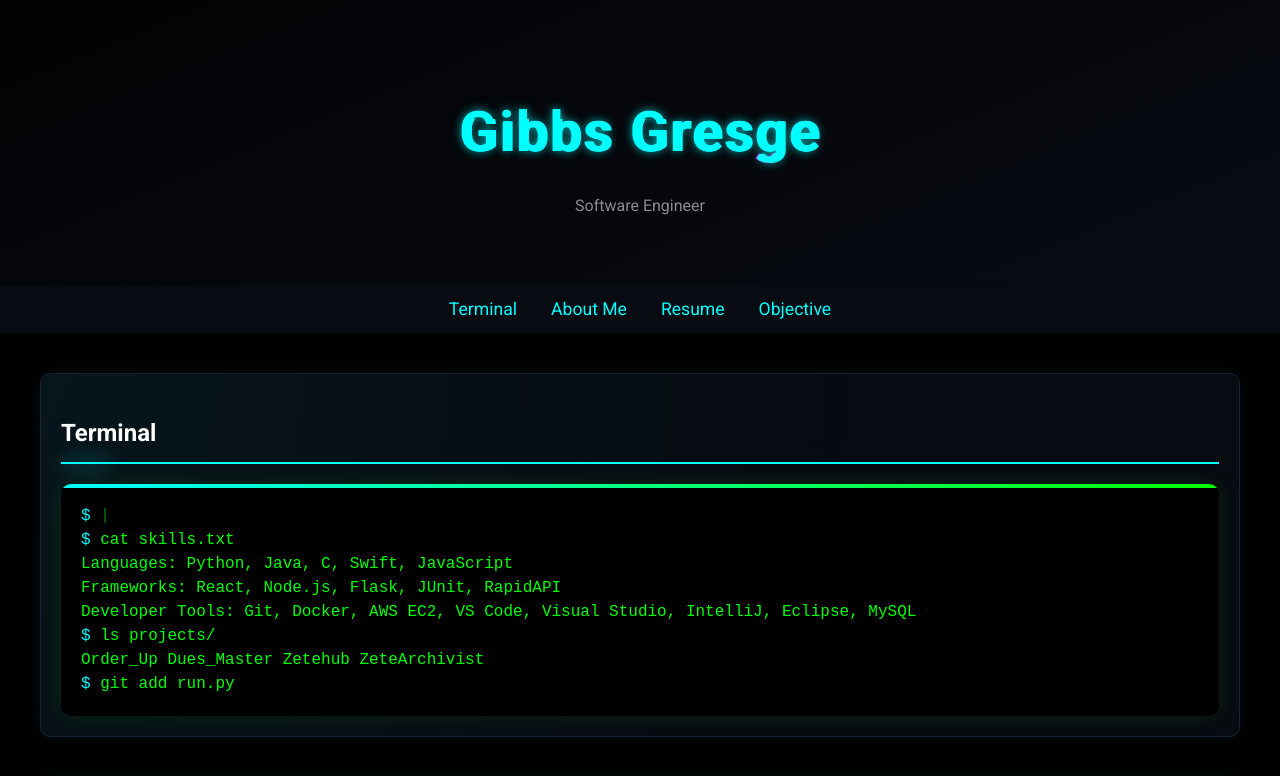
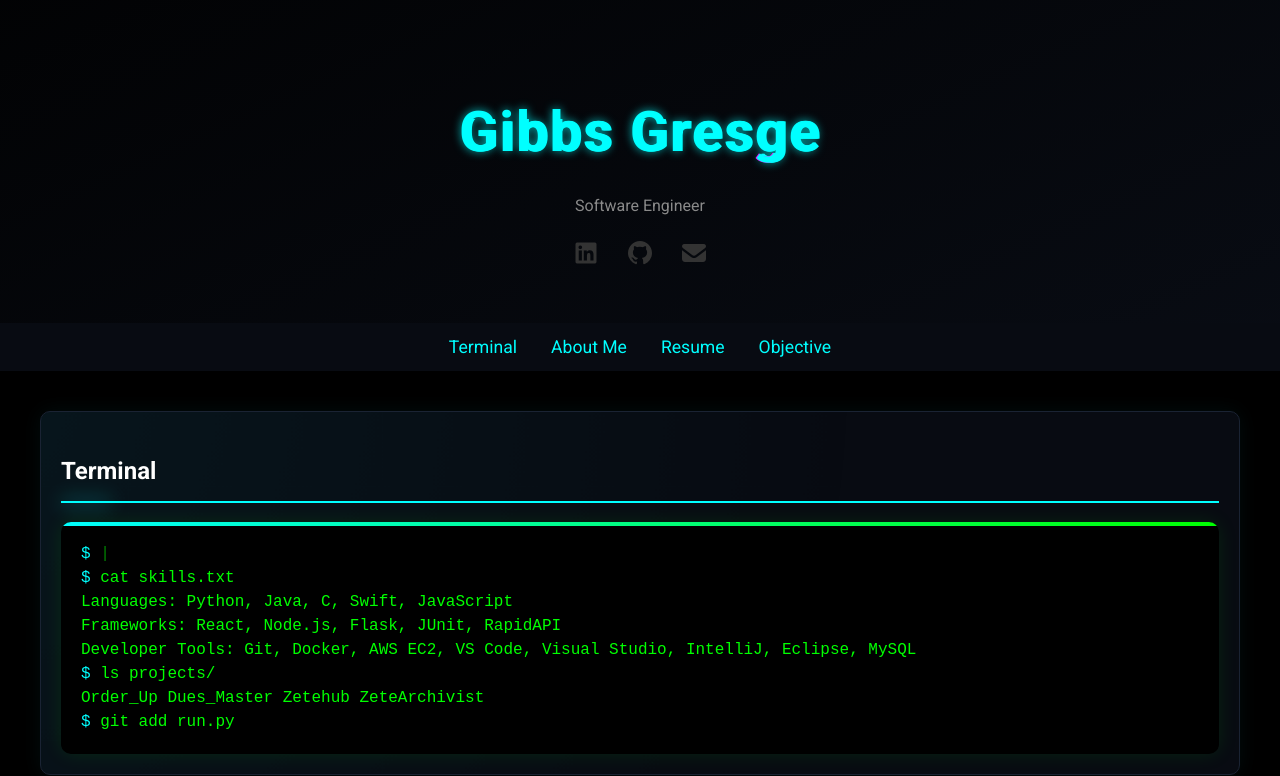
Before and after one commit to gibbsgresge/portfolio, a plain HTML site: page index.html in a window 1280 px wide. Shown: the top 776 px of the page. Drawn offline with nearby package versions, Linux system fonts and the light colour scheme.

Commit message:
social icons

```diff
--- a/index.html
+++ b/index.html
@@ -7,13 +7,27 @@
     <link rel="stylesheet" href="styles.css">
     <link href="https://fonts.googleapis.com/css2?family=Roboto:wght@300;400;700&display=swap" rel="stylesheet">
     <link rel="icon" type="image/x-icon" href="GibbsGresge.ico">
+    <link rel="stylesheet" href="node_modules/@fortawesome/fontawesome-free/css/all.min.css">
+
 </head>
 <body>
     <div id="particles-js"></div>
     <header>
         <h1 id="typing" class="glitch" data-text="Gibbs Gresge">Gibbs Gresge</h1>
         <p>Software Engineer</p>
+        <div class="social-icons">
+            <a href="https://www.linkedin.com/in/gibbs-gresge" target="_blank">
+                <i class="fab fa-linkedin"></i>
+            </a>
+            <a href="https://github.com/gibbsgresge" target="_blank">
+                <i class="fab fa-github"></i>
+            </a>
+            <a href="mailto:gibbsgresge@vt.edu">
+                <i class="fas fa-envelope"></i>
+            </a>
+        </div>
     </header>
+
     <nav>
         <a href="#terminal">Terminal</a>
         <a href="#about">About Me</a>
--- a/styles.css
+++ b/styles.css
@@ -299,3 +299,34 @@ h2::after {
 .hidden {
     display: none;
 }
+
+
+
+.social-icons {
+    margin-top: 10px;
+    text-align: center;
+}
+
+.social-icons a {
+    display: inline-block;
+    margin: 0 10px;
+    font-size: 24px;
+    color: #333;
+    transition: color 0.3s;
+}
+
+.social-icons a:hover {
+    color: #0077b5; /* LinkedIn blue */
+}
+
+/* Footer styles */
+footer {
+    margin-top: 50px;
+    padding: 20px;
+    text-align: center;
+    background-color: #f8f8f8;
+}
+
+footer p {
+    margin-bottom: 10px;
+}
```
